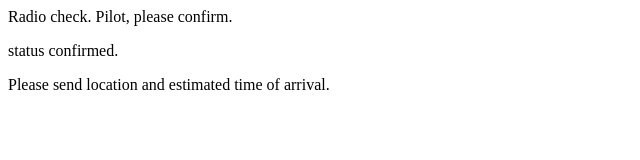
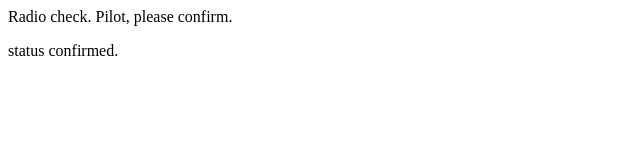
Before and after one commit to JohnathanCrisp/repo, a plain HTML site: page index.html in a window 1280 px wide. Shown: the whole page, without its empty margins (0-640 px from the left). Drawn offline with Linux system fonts and the light colour scheme.

```diff
--- a/index.html
+++ b/index.html
@@ -2,6 +2,7 @@
 <body>
    <p>Radio check. Pilot, please confirm.</p>
    <p>status confirmed.</p>
-   <p>Please send location and estimated time of arrival.</p>
+
+
 </body>
 </html>
```
